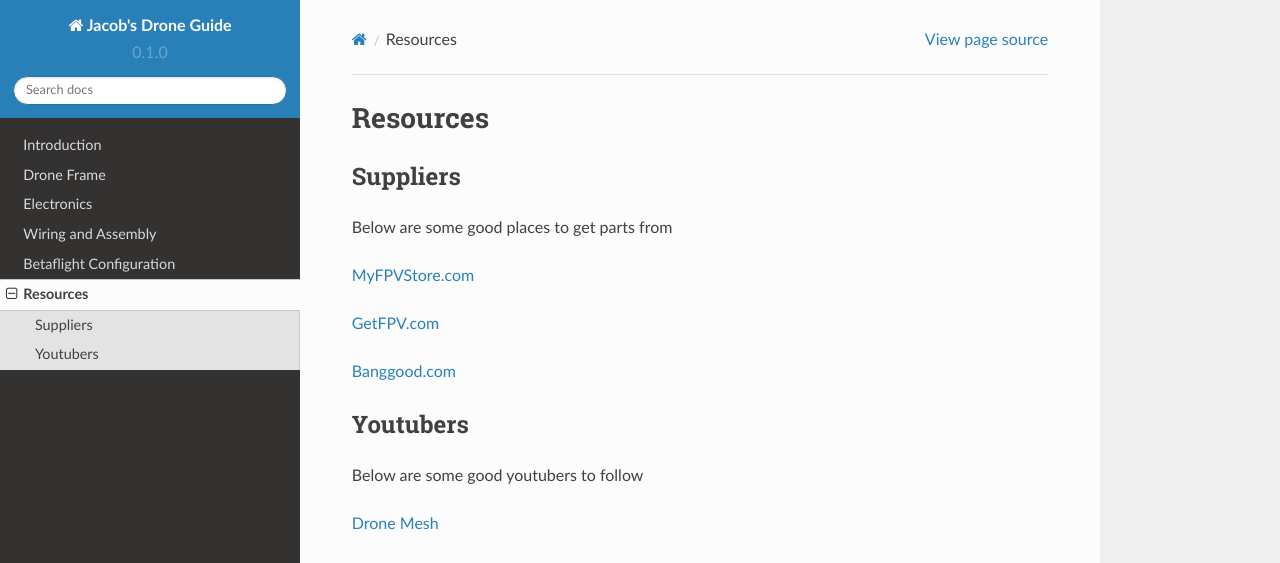
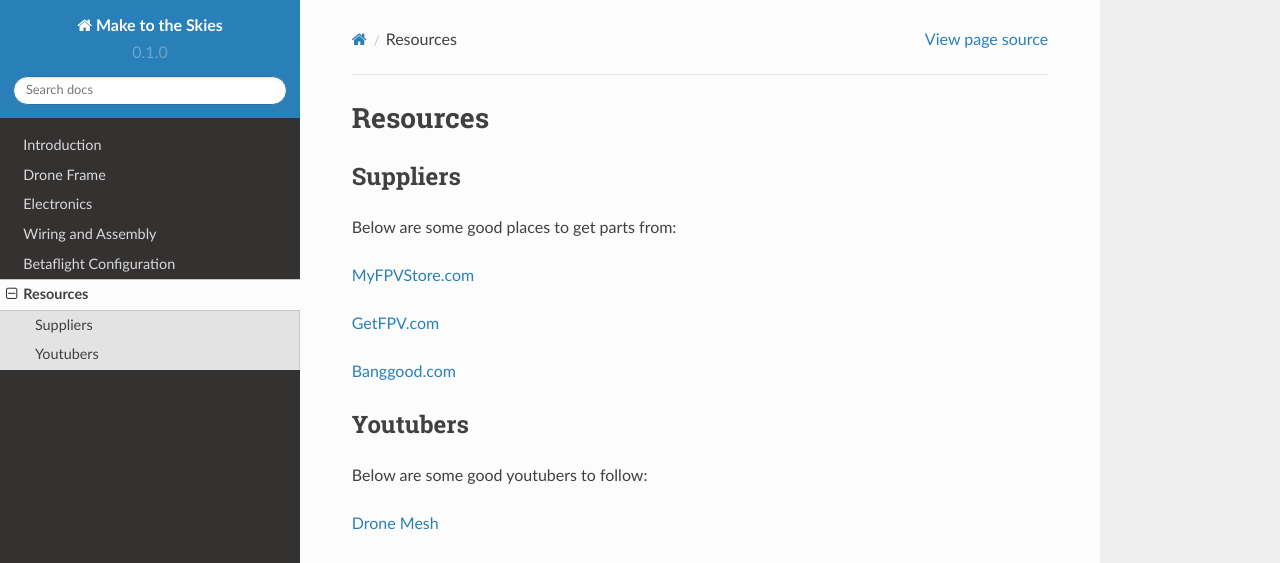
Before and after one commit to CaptainBertie/DroneGuide, a Sphinx documentation site: the page built from docs/source/Resources.rst, in a window 1280 px wide. Shown: the top 563 px of the page. Built offline with Sphinx 7.4.7 and the Read the Docs theme 2.0.0, drawn with Linux system fonts in a browser that asks for light colours.

Commit message:
Add files via upload

```diff
--- a/docs/source/Resources.rst
+++ b/docs/source/Resources.rst
@@ -3,7 +3,7 @@
 
 Suppliers
 ---------
-Below are some good places to get parts from
+Below are some good places to get parts from:
 
 `MyFPVStore.com <https://www.myfpvstore.com/>`_
 
@@ -15,7 +15,7 @@
 
 Youtubers
 ---------
-Below are some good youtubers to follow
+Below are some good youtubers to follow:
 
 `Drone Mesh <https://www.youtube.com/@DroneMesh>`_
 
--- a/docs/source/conf.py
+++ b/docs/source/conf.py
@@ -2,7 +2,7 @@
 
 # -- Project information
 
-project = 'Jacob\'s Drone Guide'
+project = 'Make to the Skies'
 copyright = '2024, Wilson'
 author = 'Jacob Wilson'
 
```
Also changed, not shown: docs/source/index.rst (+6 -4 lines).
